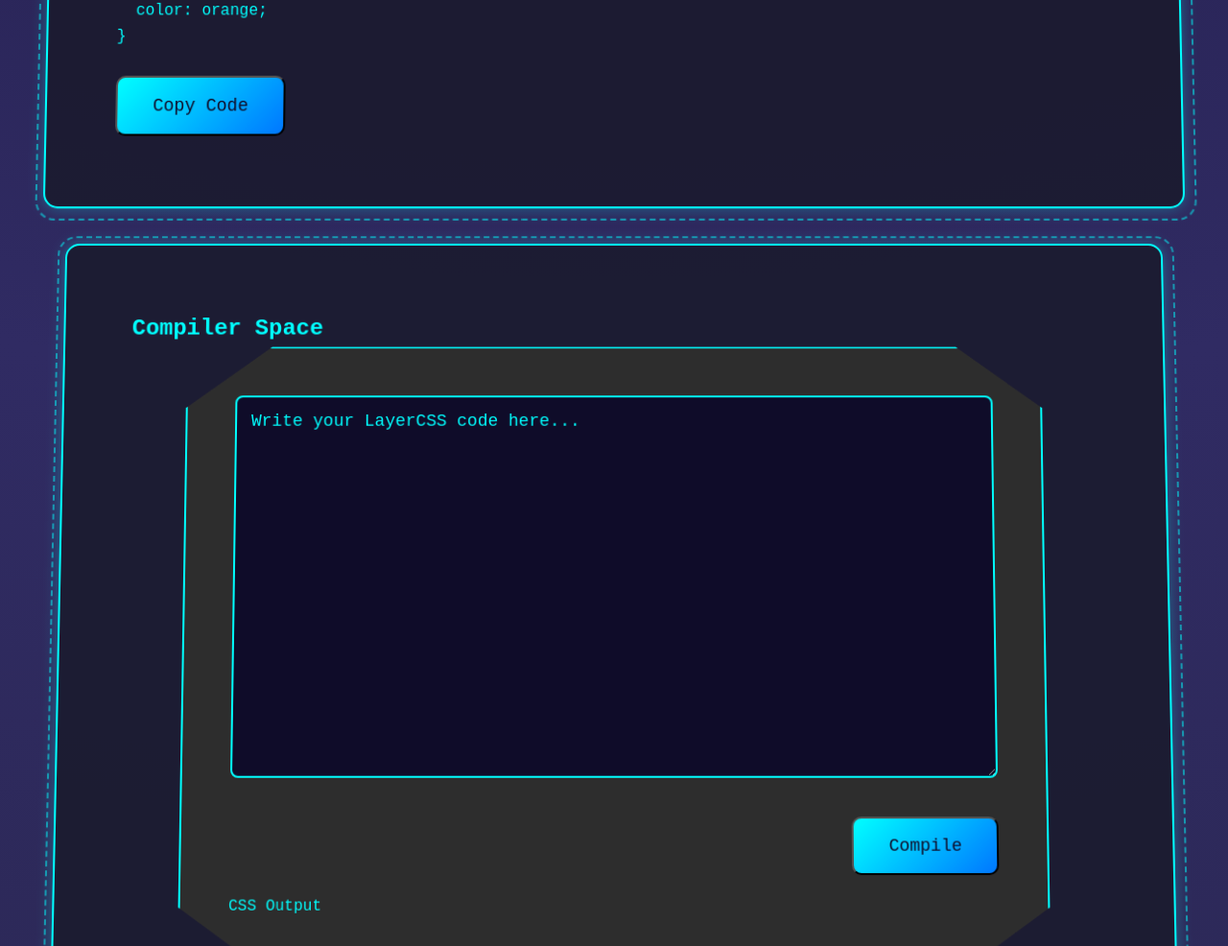
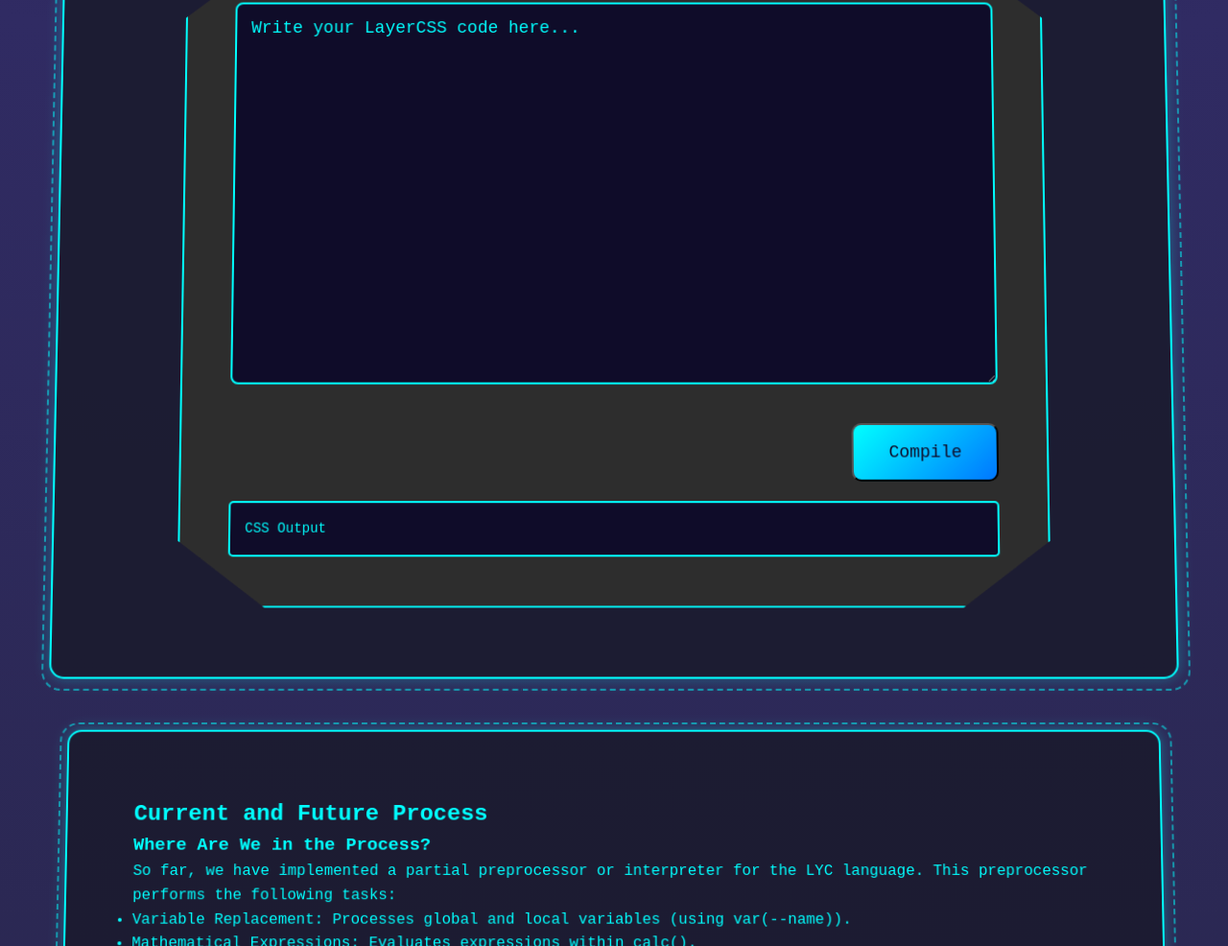
Before and after one commit to Seb3rhjck/layerCSS.lyc, a plain HTML site: page index.html in a window 1280 px wide. Shown: the part 6437-7423 px from the top of the page at 96% size. Drawn offline with Linux system fonts and the light colour scheme.

Commit message:
Update index.html

```diff
--- a/index.html
+++ b/index.html
@@ -42,7 +42,6 @@
         <em>Creator:</em> Sebastian (Balthier) Ordoñez Arias, an amateur programmer with basic knowledge in web design and application development. This project was born as a personal exploration to simplify CSS development and make it accessible to everyone.
       </p>
     </section>
-
     <!-- What is .lyc? -->
     <section class="section" id="lyc-section">
       <h2 id="lyc-title">What is .lyc?</h2>
@@ -72,7 +71,6 @@
 }
       </pre>
     </section>
-
     <!-- Key Features -->
     <section class="section" id="features-section">
       <h2 id="features-title">Key Features</h2>
@@ -84,7 +82,6 @@
         <li id="feature-animations"><strong>Animations and Keyframes:</strong> Simplify dynamic visual effects.</li>
       </ul>
     </section>
-
     <!-- Detailed Example -->
     <section class="section" id="example-section">
       <h2 id="example-title">Detailed Example</h2>
@@ -106,7 +103,6 @@
 --primary-color: #3498db; /* Light blue */
 --secondary-color: #e74c3c; /* Red */
 --font-size: 16px; /* Base font size */
-
 /*
   Mixin for reusable buttons:
   - A mixin is a reusable block of styles.
@@ -120,7 +116,6 @@
   border-radius: 5px;
   cursor: pointer;
 }
-
 /*
   Base styles for the body:
   - General styles for the page.
@@ -134,7 +129,6 @@ body {
   color: var(--primary-color); /* Uses global variable --primary-color */
   font-size: var(--font-size); /* Uses global variable --font-size */
 }
-
 /*
   Components:
   - Specific styles for components like buttons.
@@ -144,12 +138,10 @@ body {
   @include button-style; /* Includes styles defined in the mixin button-style */
   box-shadow: 0 0 calc(5px + 2px) rgba(0, 0, 0, 0.3); /* Uses calc() for shadow size */
 }
-
 .button:hover {
   transform: scale(calc(1 + 0.1)); /* Uses calc() to increase button size on hover */
   background: var(--secondary-color); /* Changes background color on hover */
 }
-
 /*
   Inheritance with @extend:
   - Shares styles between classes.
@@ -159,7 +151,6 @@ body {
   color: red;
   font-weight: bold;
 }
-
 .warning-message {
   @extend error-message to warning-message; /* Inherits styles from .error-message */
   color: orange; /* Overrides color to make it orange */
@@ -177,7 +168,6 @@ body {
   color: #3498db;
   font-size: 16px;
 }
-
 .button {
   background: #3498db;
   color: white;
@@ -187,17 +177,14 @@ body {
   cursor: pointer;
   box-shadow: 0 0 7px rgba(0, 0, 0, 0.3);
 }
-
 .button:hover {
   transform: scale(1.1);
   background: #e74c3c;
 }
-
 .error-message {
   color: red;
   font-weight: bold;
 }
-
 .warning-message {
   color: orange;
   font-weight: bold;
@@ -206,7 +193,6 @@ body {
           </div>
         </div>
       </div>
-
       <!-- Horizontal Comparison Table -->
       <div class="comparison-container">
         <h3 id="comparison-title">Comparison: .lyc vs .css</h3>
@@ -263,7 +249,6 @@ body {
         </table>
       </div>
     </section>
-
     <!-- LYC Code Example -->
     <section class="section" id="example-lyc-section">
       <h2 id="example-lyc-title">LYC Code Example</h2>
@@ -276,7 +261,6 @@ body {
 --primary-color: #FF5733;
 --secondary-color: #33FF57;
 --font-size: 16px;
-
 /* Mixin for reusable buttons */
 @mixin button-style {
   background: var(--primary-color);
@@ -286,7 +270,6 @@ body {
   border-radius: 5px;
   cursor: pointer;
 }
-
 /* Base Styles */
 body {
   margin: 0;
@@ -296,24 +279,20 @@ body {
   color: var(--primary-color);
   font-size: var(--font-size);
 }
-
 /* Components */
 .button {
   @include button-style;
   box-shadow: 0 0 calc(5px + 2px) rgba(0, 0, 0, 0.3);
 }
-
 .button:hover {
   transform: scale(calc(1 + 0.1));
   background: var(--secondary-color);
 }
-
 /* Inheritance */
 .error-message {
   color: red;
   font-weight: bold;
 }
-
 .warning-message {
   @extend error-message to warning-message;
   color: orange;
@@ -322,21 +301,18 @@ body {
         <button id="copy-example-button">Copy Code</button>
       </div>
     </section>
-
     <!-- Compiler Space -->
     <section class="section" id="compiler-section">
       <h2 id="compiler-title">Compiler Space</h2>
       <div id="compiler-container">
         <textarea id="code-input" placeholder="Write your LayerCSS code here..." onfocus="this.placeholder=''" onblur="this.placeholder='Write your LayerCSS code here...'"></textarea>
         <button id="compile-button">Compile</button>
-    <div id="output" class="output-container"></div>
+        <output id="output" class="output-container"></output>
       </div>
     </section>
-
     <!-- Current and Future Process -->
     <section class="section" id="process-section">
       <h2 id="process-title">Current and Future Process</h2>
-
       <!-- Current State -->
       <div class="subsection">
         <h3 id="current-process-title">Where We Are in the Process</h3>
@@ -355,7 +331,6 @@ body {
           However, this is only a partial compiler, as there are still several important compilation stages that need to be implemented.
         </p>
       </div>
-
       <!-- Full Compiler Stages -->
       <div class="subsection">
         <h3 id="compiler-stages-title">What Will Be Added</h3>
@@ -372,7 +347,6 @@ body {
           <li id="compiler-stage-final-code"><strong>Final code generation:</strong> Produces the output file in the desired format (in this case, CSS).</li>
         </ul>
       </div>
-
       <!-- Additional Features -->
       <div class="subsection">
         <h4 id="additional-features-title">B. Additional Features That Can Be Added</h4>
@@ -389,7 +363,7 @@ body {
           <li id="additional-feature-documentation"><strong>Documentation and examples:</strong> Create detailed documentation for LYC and provide usage examples.</li>
         </ul>
       </div>
-
+    </section>
     <!-- Conclusion -->
     <section class="section" id="conclusion-section">
       <h2 id="conclusion-title">Conclusion</h2>
```
Lines whose indentation alone changed are shown as unchanged.
